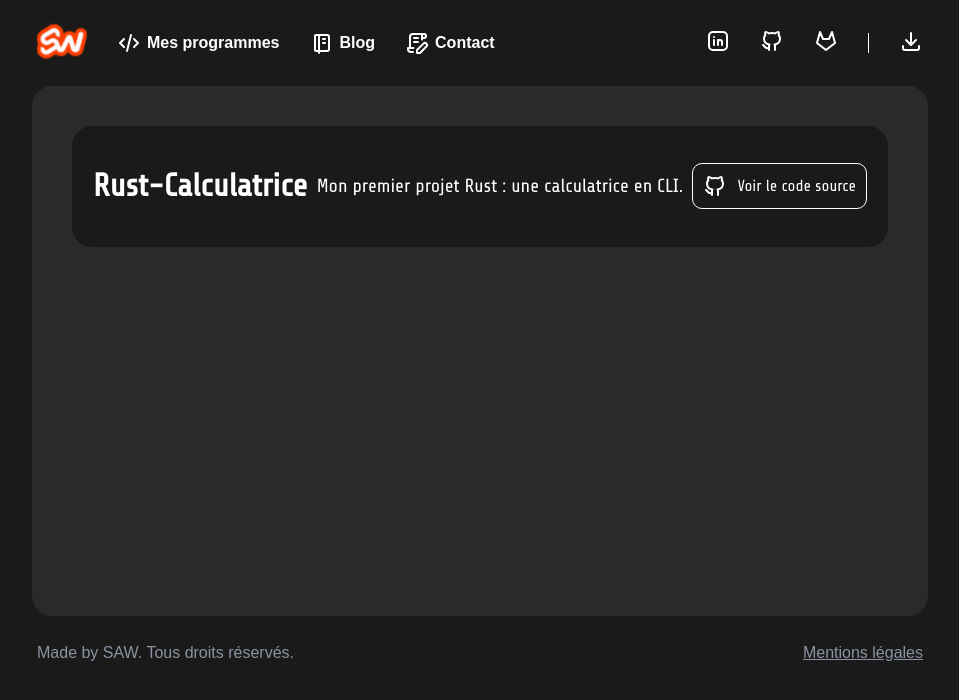
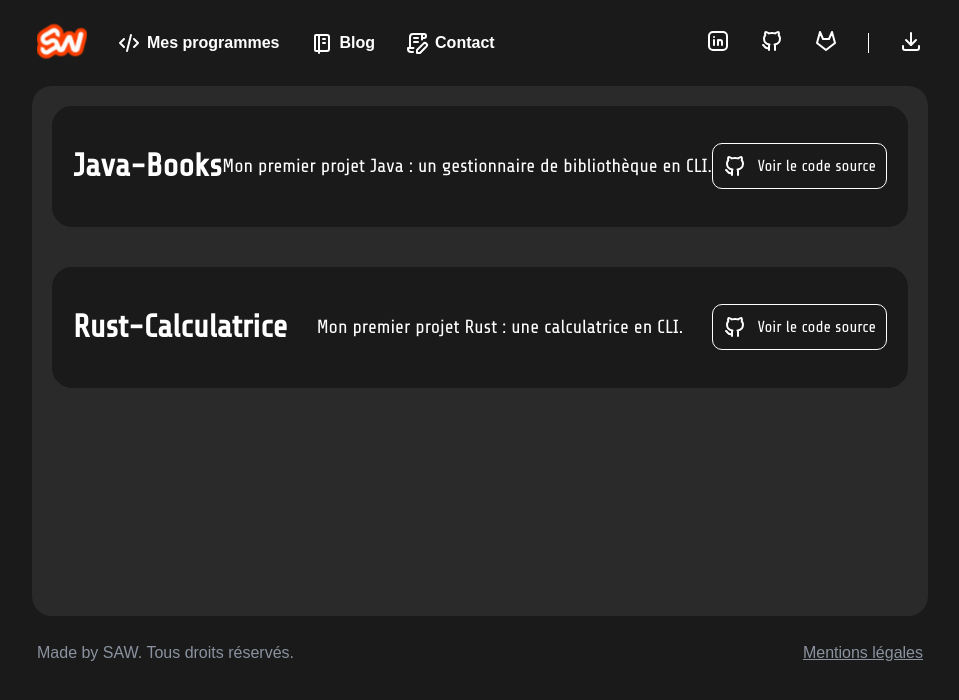
Before and after one commit to wilstan-sanquer/bento, a SvelteKit app: page /programmes in a window 1280 px wide. Shown: the top 700 px of the page, without its empty margins (160-1119 px from the left). Built offline with nearby package versions, Linux system fonts and the light colour scheme.

Commit message:
feat : add projects java-books

```diff
--- a/src/routes/programmes/+page.svelte
+++ b/src/routes/programmes/+page.svelte
@@ -3,6 +3,11 @@
 
 <main>
     <div class="cadre">
+        <div class="programmes">
+            <h1>Java-Books</h1>
+            <p>Mon premier projet Java : un gestionnaire de bibliothèque en CLI.</p>
+            <a href="https://github.com/wilstan-sanquer/java-books" target="_blank"><svg xmlns="http://www.w3.org/2000/svg" width="24" height="24" viewBox="0 0 24 24" fill="none" stroke="currentColor" stroke-width="2" stroke-linecap="round" stroke-linejoin="round" class="icon icon-tabler icons-tabler-outline icon-tabler-brand-github"><path stroke="none" d="M0 0h24v24H0z" fill="none" /><path d="M9 19c-4.3 1.4 -4.3 -2.5 -6 -3m12 5v-3.5c0 -1 .1 -1.4 -.5 -2c2.8 -.3 5.5 -1.4 5.5 -6a4.6 4.6 0 0 0 -1.3 -3.2a4.2 4.2 0 0 0 -.1 -3.2s-1.1 -.3 -3.5 1.3a12.3 12.3 0 0 0 -6.2 0c-2.4 -1.6 -3.5 -1.3 -3.5 -1.3a4.2 4.2 0 0 0 -.1 3.2a4.6 4.6 0 0 0 -1.3 3.2c0 4.6 2.7 5.7 5.5 6c-.6 .6 -.6 1.2 -.5 2v3.5" /></svg>Voir le code source</a>
+        </div>
         <div class="programmes">
             <h1>Rust-Calculatrice</h1>
             <p>Mon premier projet Rust : une calculatrice en CLI.</p>
@@ -47,7 +52,7 @@
         align-items: center;
         border: 1px solid #1a1a1a;
         border-radius: 20px;
-        margin: 40px;
+        margin: 20px;
         padding: 20px;
         color: white;
         background-color: #1a1a1a;
```
